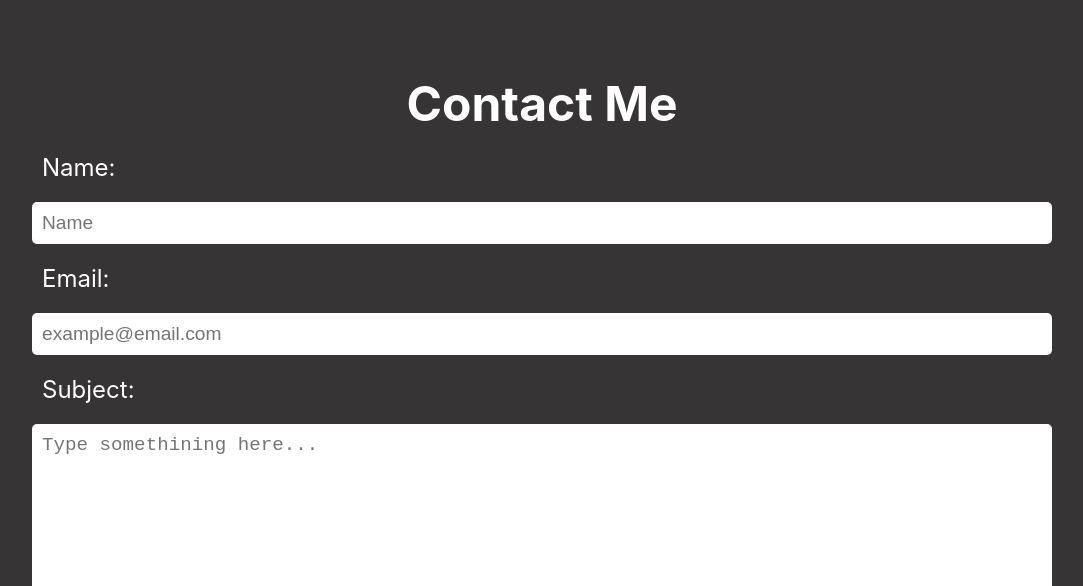
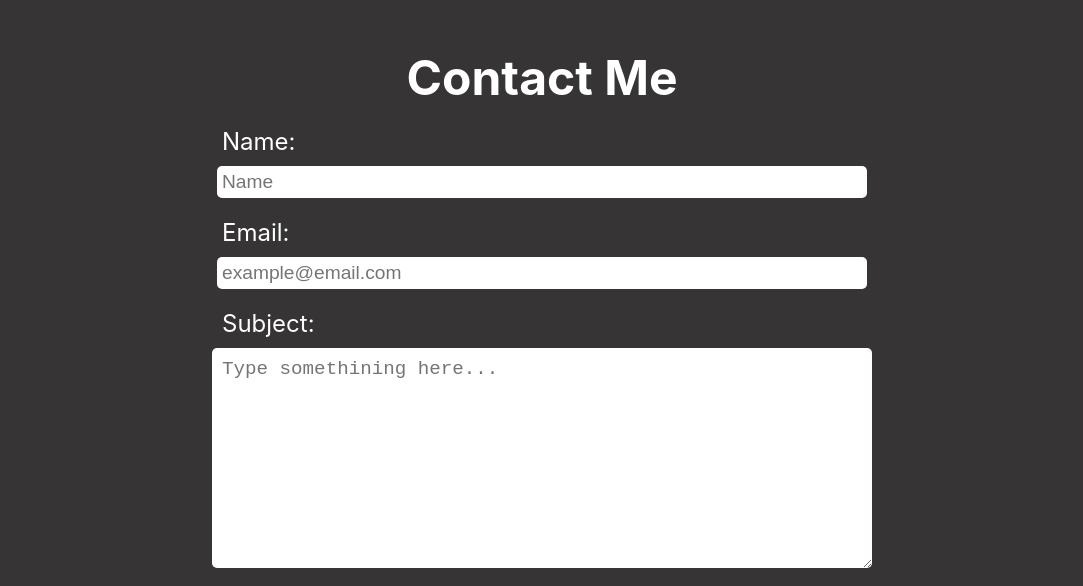
Before and after one commit to nHunter0/Portfolio_OLD, a React (Create React App) app: page / in a window 1280 px wide. Shown: the part 4251-4837 px from the top of the page, without its empty margins (98-1181 px from the left). Built offline with nearby package versions, Linux system fonts and the light colour scheme; a web font is replaced by a local one.

Commit message:
Draft done

```diff
--- a/src/components/contact/contact.css
+++ b/src/components/contact/contact.css
@@ -38,6 +38,7 @@
   width: 100%;
   max-width: 1000px;
 }
+
 .contact-form input[type="submit"] {
   background: none;
   margin-top: 20px;
@@ -73,3 +74,52 @@ textarea:focus {
   width: 100%;
   max-width: 1000px;
 }
+
+@media (max-width: 1500px) {
+  .contact-form input {
+    margin-top: 10px;
+    padding: 5px;
+    font-size: 1.2rem;
+    border-radius: 5px;
+    border: none;
+    width: 50%;
+    max-width: 1000px;
+  }
+
+  .contact-form textarea {
+    height: 200px;
+    margin-top: 10px;
+    padding: 10px;
+    font-size: 1.2rem;
+    border-radius: 5px;
+    border: none;
+    width: 50%;
+    max-width: 1000px;
+  }
+
+  .contact-form label {
+    display: flex;
+    justify-content: space-between;
+    align-items: center;
+    text-align: left;
+    margin-top: 20px;
+    margin-bottom: 0px;
+    font-size: 1.5rem;
+    width: 50%;
+    max-width: 1000px;
+  }
+
+  .contact-form input[type="submit"] {
+    width: 100%;
+    background: none;
+    margin-top: 20px;
+    padding: 10px 20px;
+    border: none;
+    border-radius: 5px;
+    font-size: 24px;
+    cursor: pointer;
+    color: #fff;
+    background-color: #af5def;
+    transition: background-color 0.3s ease;
+  }
+}
--- a/src/components/resume/resume.css
+++ b/src/components/resume/resume.css
@@ -15,8 +15,6 @@
 }
 
 .pdf-viewer {
-  border: red;
-  border-style: dashed;
   display: flex;
   flex-direction: column;
   justify-content: center;
@@ -33,7 +31,7 @@
 }
 
 .resume-download-btn {
-  padding: 20px 40px;
+  padding: 10px 20px;
   border: none;
   margin-top: 10px;
   border-radius: 5px;
```
